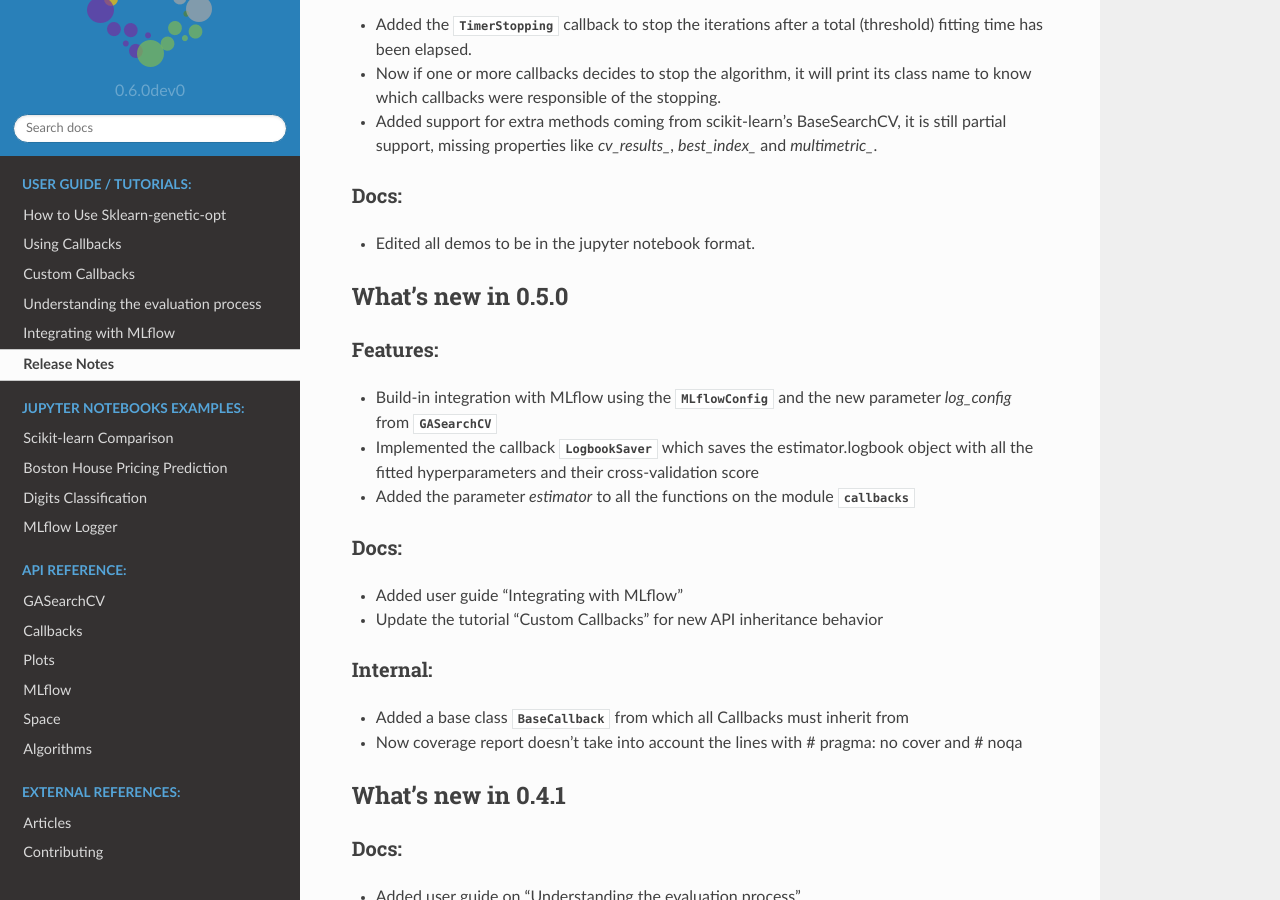
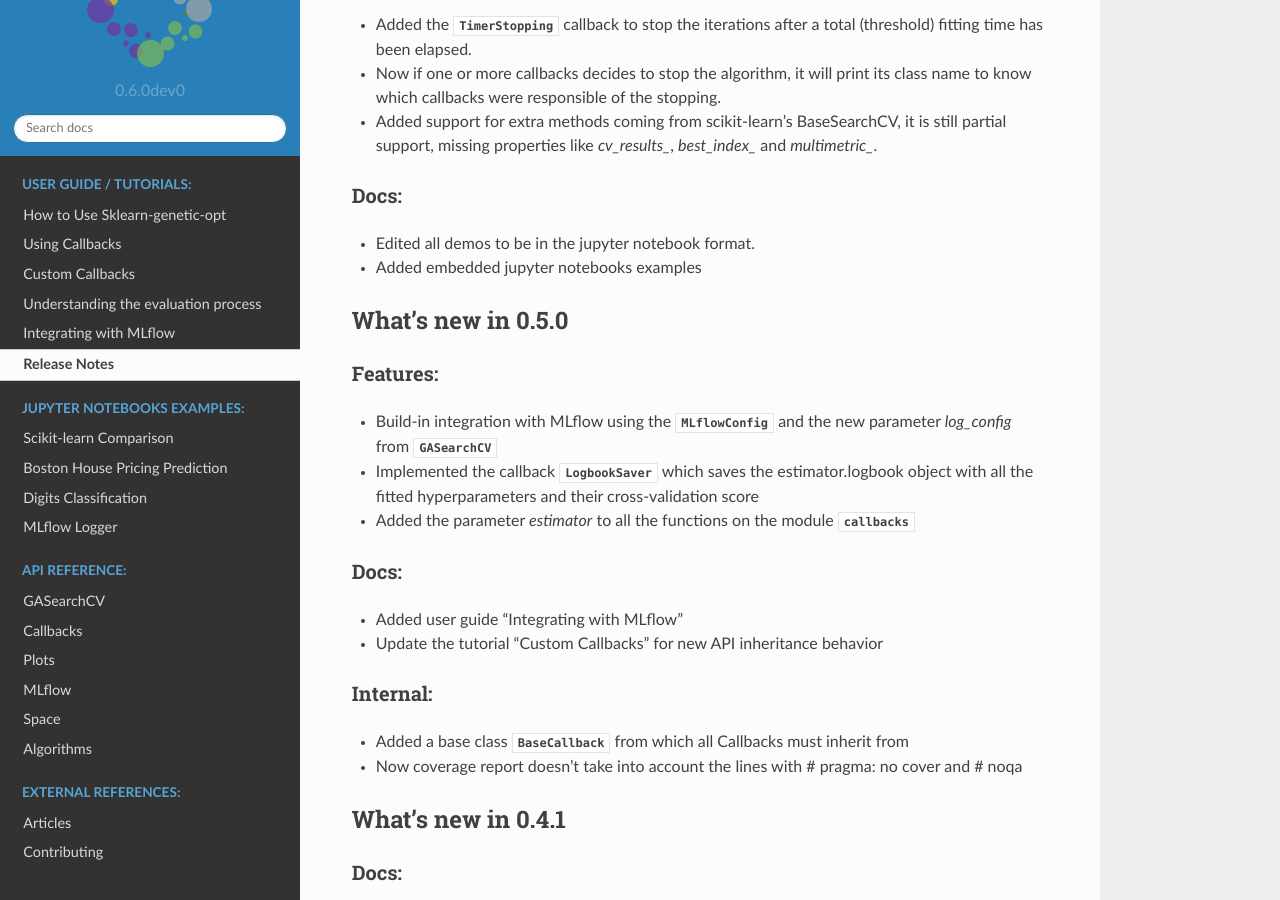
Before and after one commit to rodrigo-arenas/Sklearn-genetic-opt, a Sphinx documentation site: the page built from docs/release_notes.rst, in a window 1280 px wide and 900 px high, scrolled down 349 px. Built offline with Sphinx 7.4.7 and the Read the Docs theme 2.0.0, drawn with Linux system fonts in a browser that asks for light colours.

Commit message:
Enable jupyter notebooks in sphinx documentation

```diff
--- a/docs/release_notes.rst
+++ b/docs/release_notes.rst
@@ -24,6 +24,7 @@ Docs:
 ^^^^^
 
 * Edited all demos to be in the jupyter notebook format.
+* Added embedded jupyter notebooks examples
 
 What's new in 0.5.0
 -------------------
```
